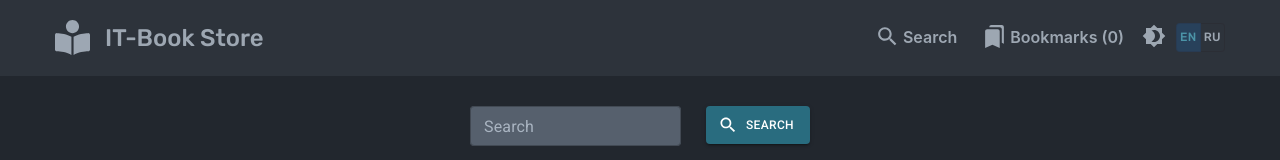
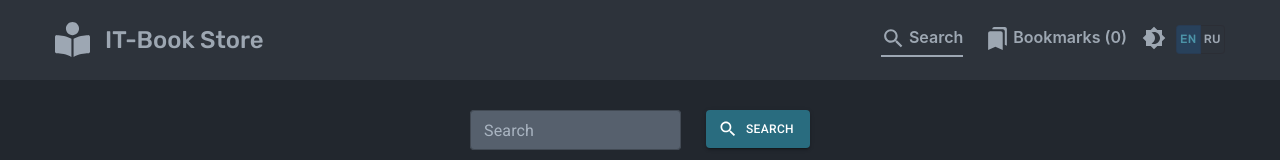
Before and after one commit to karaychentseva/book-store-react-dp, a React (Create React App) app: page /search in a window 1280 px wide. Shown: the top 160 px of the page. Built offline with nearby package versions, Linux system fonts and the light colour scheme; no server answers.

Commit message:
fix navigation links

```diff
--- a/src/components/books-search-page/SearchFilter.scss
+++ b/src/components/books-search-page/SearchFilter.scss
@@ -12,7 +12,7 @@
                 color: var(--primary-color);
             }
             .Mui-focused fieldset {
-                border-color: transparent;
+                border-color: var(--text-field-border-color);
             }
             input {
                 color: var(--primary-color);
--- a/src/components/header/navigation/Navigation.scss
+++ b/src/components/header/navigation/Navigation.scss
@@ -6,6 +6,7 @@
     display: flex;
     flex-wrap: wrap;
     justify-content: space-between;
+    padding-top: 6px;
 
     &__item {
         margin-right: 20px;
@@ -23,20 +24,28 @@
             font-style: normal;
             font-weight: 600;
             font-size: 1rem;
-            line-height: 20px;
-            padding: 3px;
+            line-height: 22px;
             color: var(--primary-color);
-        }
+            border-bottom: 2px solid transparent;
+            display: flex;
+            padding-bottom: 4px;
 
-        &:hover {
-            border-bottom: 2px solid var(--primary-color);
-            transition: 0.2s;
+            &:hover {
+                border-bottom: 2px solid var(--primary-color);
+                transition: 0.2s;
+            }
+
+            &._active {
+                border-bottom: 2px solid var(--primary-color);
+                transition: 0.2s;
+            }
         }
     }
 
     .navigation-icon {
         width: 25px;
         height: 25px;
+        margin-right: 3px;
     }
 }
 
@@ -55,7 +64,7 @@
     }
 }
 
-@media (max-width: 460px) {
+@media (max-width: 475px) {
     .header-navigation {
         &__item {
             &-link {
@@ -63,6 +72,10 @@
                     display: none;
                 }
             }
+        }
+
+        .navigation-icon {
+            margin-right: 0;
         }
     }
 }
--- a/src/components/header/navigation/Navigation.tsx
+++ b/src/components/header/navigation/Navigation.tsx
@@ -4,6 +4,7 @@ import SearchIcon from '@mui/icons-material/Search';
 import BookmarksIcon from '@mui/icons-material/Bookmarks';
 import "./Navigation.scss";
 import { useTranslate } from "../../../hooks/useTranslate";
+import { NavLink } from "react-router-dom";
 
 type PropsType = {
 }
@@ -16,20 +17,28 @@ const Header: React.FC<PropsType> = () => {
         <nav className="header-navigation-wrap">
             <ul className="header-navigation">
                 <li className="header-navigation__item">
-                    <SearchIcon className="navigation-icon" />
-                    <a href="/search" className="header-navigation__item-link" >
+                    <NavLink
+                        key="/search"
+                        to="/search"
+                        className={({ isActive }) => isActive ? "header-navigation__item-link _active" : "header-navigation__item-link"}
+                    >
+                        <SearchIcon className="navigation-icon" />
                         <span className="link-text">
                             {t('navigation.search')}
                         </span>
-                    </a>
+                    </NavLink>
                 </li>
                 <li className="header-navigation__item">
-                    <BookmarksIcon className="navigation-icon" />
-                    <a href="/bookmarks" className="header-navigation__item-link">
+                    <NavLink
+                        key="/bookmarks"
+                        to="/bookmarks"
+                        className={({ isActive }) => isActive ? "header-navigation__item-link _active" : "header-navigation__item-link"}
+                    >
+                        <BookmarksIcon className="navigation-icon" />
                         <span className="link-text">
                             {t('navigation.bookmarks')} ({bookmarksCount})
                         </span>
-                    </a>
+                    </NavLink>
                 </li>
             </ul>
         </nav>
--- a/src/index.css
+++ b/src/index.css
@@ -23,6 +23,7 @@ body {
   --search-btn-background-color: #1976d2;
   --search-btn-background-hover-color: #1565c0;
   --text-field-background-color: #ffffff;
+  --text-field-border-color: #1565c0;
 }
 
 body[data-theme="dark"] {
@@ -43,6 +44,7 @@ body[data-theme="dark"] {
   --search-btn-background-color: #296c7f;
   --search-btn-background-hover-color: #317b90;
   --text-field-background-color: #56606d;
+  --text-field-border-color: transparent;
 }
 
 body {
```
